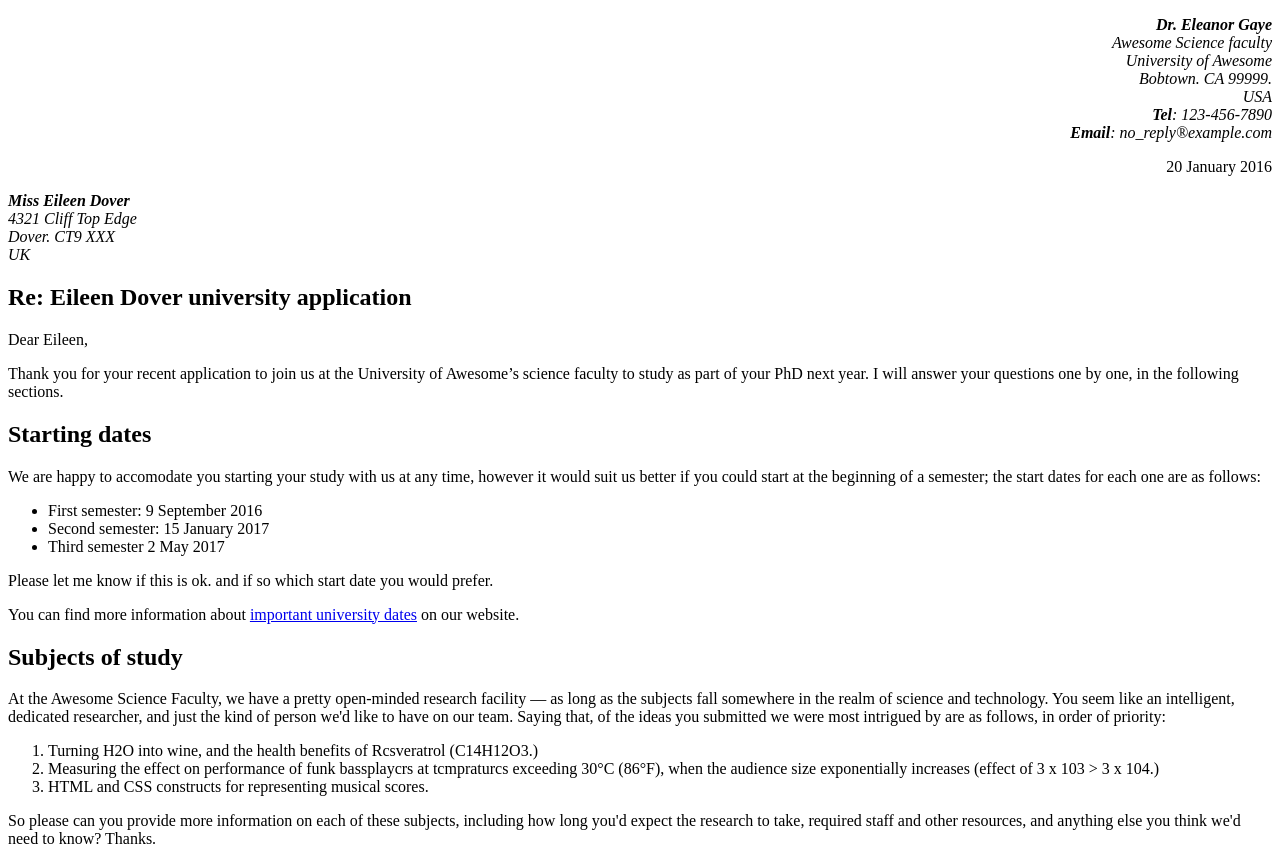
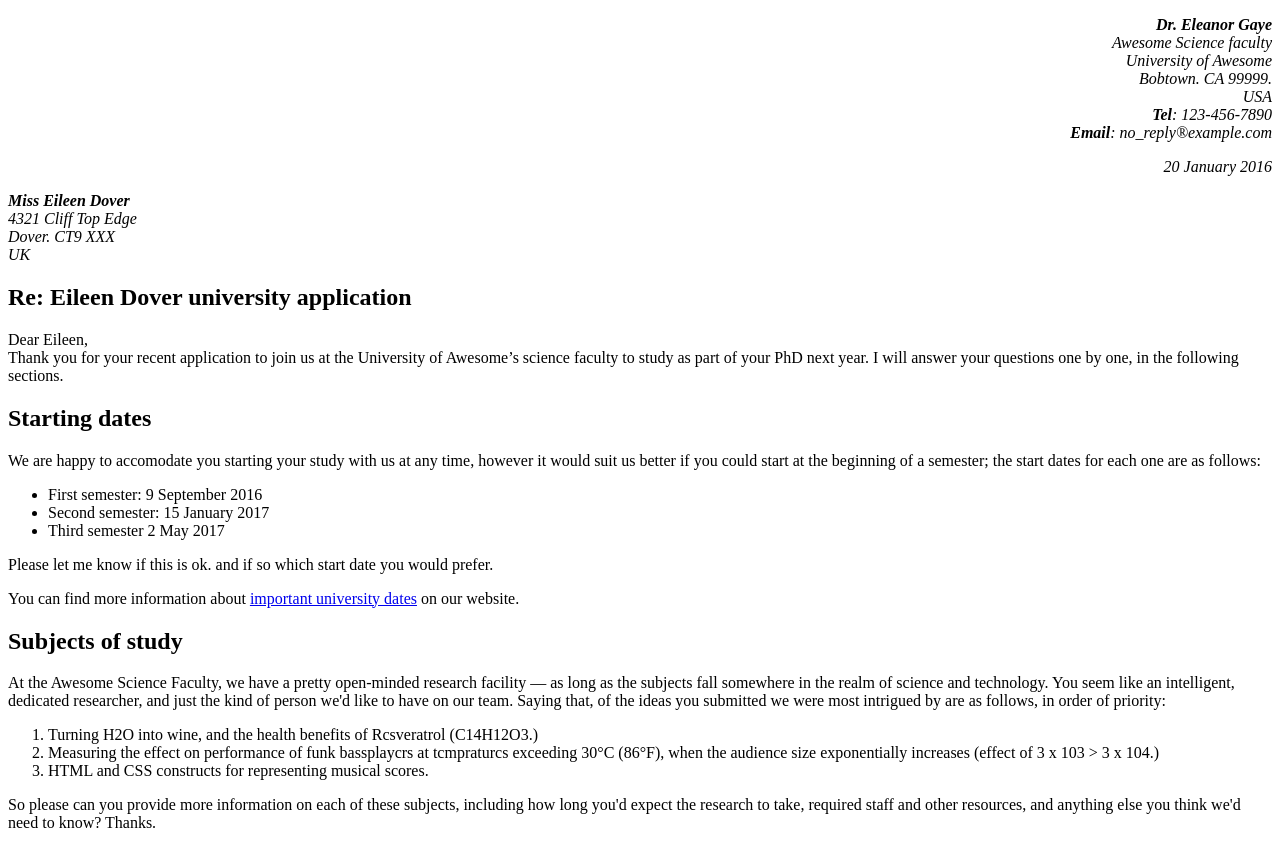
Before and after one commit to guerre99/Carta, a plain HTML site: page index.html in a window 1280 px wide. Shown: the top 844 px of the page. Drawn offline with Linux system fonts and the light colour scheme.

Commit message:
Update index.html

```diff
--- a/index.html
+++ b/index.html
@@ -5,8 +5,8 @@
     <meta name="viewport" content="width=device-width, initial-scale=1.0">
     <title>Carta</title>
 </head>
-<body>
-    <section>
+<header>
+    <address>
         <p align="right">
             <i>
             <b>Dr. Eleanor Gaye</b><br>
@@ -20,8 +20,8 @@
         <p align="right">
             20 January 2016
         </p>
-    </section>
-    <section>
+    </address>
+    <address>
         <p>
             <i>
             <b>Miss Eileen Dover</b><br>
@@ -30,11 +30,15 @@
             UK
             </i>
         </p>
+    </address>
+</header>
+<body>
+    <section>
+        <h1>Re: Eileen Dover university application</h1>
+        <p>Dear Eileen,<br>
+        Thank you for your recent application to join us at the University of Awesome’s science faculty to study as part of your PhD next year. I will answer your questions one by one, in the following sections.</p>
     </section>
     <section>
-        <h1>Re: Eileen Dover university application</h1>
-        <p>Dear Eileen,</p>
-        <p>Thank you for your recent application to join us at the University of Awesome’s science faculty to study as part of your PhD next year. I will answer your questions one by one, in the following sections.</p>
         <h2>Starting dates</h2>
         <p>We are happy to accomodate you starting your study with us at any time, however it would suit us better if you could start at the beginning of a semester; the start dates for each one are as follows:</p>
         <ul>
@@ -44,12 +48,16 @@
         </ul>
         <p>Please let me know if this is ok. and if so which start date you would prefer.</p>
         <p>You can find more information about <a href="http://www.google.com">important university dates</a> on our website.</p>
+    </section>
+    <section>
         <h2>Subjects of study</h2>
         <p>At the Awesome Science Faculty, we have a pretty open-minded research facility — as long as the subjects fall somewhere in the realm of science and technology. You seem like an intelligent, dedicated researcher, and just the kind of person we'd like to have on our team. Saying that, of the ideas you submitted we were most intrigued by are as follows, in order of priority:</p>
         <ol><li>Turning H2O into wine, and the health benefits of Rcsveratrol (C14H12O3.)</li>
         <li>Measuring the effect on performance of funk bassplaycrs at tcmpraturcs exceeding 30°C (86°F), when the audience size exponentially increases (effect of 3 x 103 > 3 x 104.)</li>
         <li>HTML and CSS constructs for representing musical scores.</li></ol>
         <p>So please can you provide more information on each of these subjects, including how long you'd expect the research to take, required staff and other resources, and anything else you think we'd need to know? Thanks.</p>
+    </section>
+    <section>
         <h2>Exotic dance moves</h2>
         <p>Yes, you are right! As part of my post-doctorate work. I did study exotic tribal dances. To answer your question, my favourite dances are as follows, with definitions: </p>
         <dl>
@@ -63,6 +71,7 @@
         <p>For more of my research, see my <a href="http://www.google.com">exotic dance research page</a>.</p>
         <p>Yours sincerely.</p>
     </section>
+</body>
 <pre>
 
 
@@ -73,4 +82,3 @@
     <p>Dr Eleanor Gaye</p>
     <p>University of Awesome motto: “Be excellent to each other.” - <i>Bill S Preston. Esq</i></p>
 </footer>
-</body>
```
Lines whose indentation alone changed are shown as unchanged.
